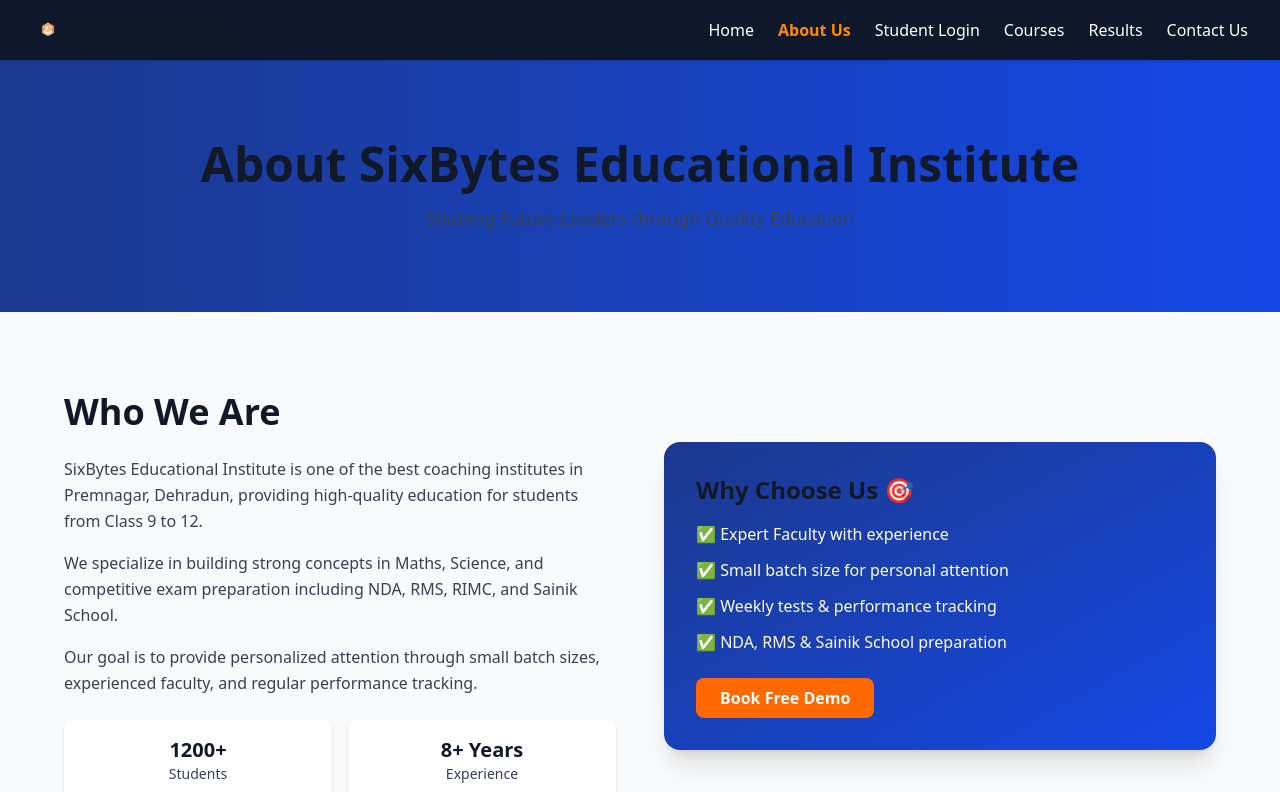
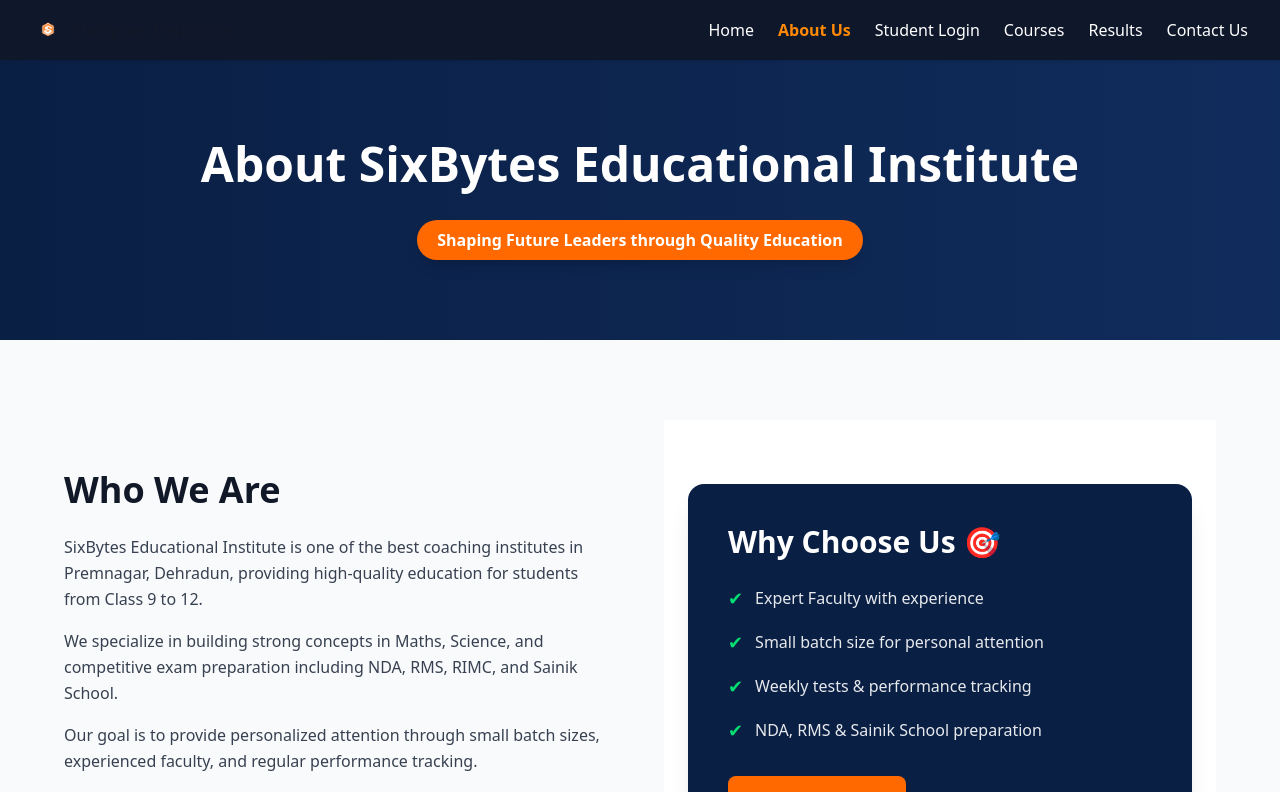
Before and after one commit to sixbytesinstitute/sixbytes-website, a Next.js app: page /about in a window 1280 px wide. Shown: the top 792 px of the page. Built offline with nearby package versions, Linux system fonts and the light colour scheme.

Commit message:
Updated Ui Design

```diff
--- a/app/about/page.tsx
+++ b/app/about/page.tsx
@@ -3,11 +3,13 @@ export default function AboutPage() {
     <main>
 
       {/* ================= HERO SECTION ================= */}
-      <section className="bg-gradient-to-r from-blue-900 to-blue-700 text-white py-20 px-6 text-center">
-        <h1 className="text-3xl md:text-5xl font-bold mb-4">
+   <section className="bg-gradient-to-r from-[#0a1f44] to-[#102c5c] py-20 px-6 text-center text-white">
+
+  <h1 className="text-3xl md:text-5xl font-bold mb-4 text-white">
     About SixBytes Educational Institute
   </h1>
-        <p className="text-white/80 text-sm md:text-lg">
+
+ <p className="inline-block bg-orange-500 text-white px-5 py-2 rounded-full text-sm md:text-base font-semibold mt-4 shadow-lg">
   Shaping Future Leaders through Quality Education
 </p>
 </section>
@@ -54,24 +56,49 @@ export default function AboutPage() {
 
 
           {/* RIGHT SIDE CARD */}
-          <div className="bg-gradient-to-br from-blue-900 to-blue-700 text-white rounded-2xl p-8 shadow-xl">
+         <section className="py-16 px-6 flex justify-center bg-white">
 
-            <h3 className="text-2xl font-semibold mb-4">
+  <div className="max-w-4xl w-full bg-[#0a1f44] rounded-2xl p-8 md:p-10 shadow-xl transition-all duration-500 hover:scale-[1.02]">
+
+    {/* Heading */}
+    <h2 className="text-2xl md:text-3xl font-bold text-white mb-6 flex items-center gap-2 animate-fadeIn">
       Why Choose Us 🎯
-            </h3>
+    </h2>
 
-            <ul className="space-y-3 text-sm md:text-base">
-              <li>✅ Expert Faculty with experience</li>
-              <li>✅ Small batch size for personal attention</li>
-              <li>✅ Weekly tests & performance tracking</li>
-              <li>✅ NDA, RMS & Sainik School preparation</li>
+    {/* Points */}
+    <ul className="space-y-4 text-white/90 text-sm md:text-base">
+
+      <li className="flex items-center gap-3 animate-slideUp">
+        <span className="text-green-400 text-lg">✔</span>
+        Expert Faculty with experience
+      </li>
+
+      <li className="flex items-center gap-3 animate-slideUp delay-100">
+        <span className="text-green-400 text-lg">✔</span>
+        Small batch size for personal attention
+      </li>
+
+      <li className="flex items-center gap-3 animate-slideUp delay-200">
+        <span className="text-green-400 text-lg">✔</span>
+        Weekly tests & performance tracking
+      </li>
+
+      <li className="flex items-center gap-3 animate-slideUp delay-300">
+        <span className="text-green-400 text-lg">✔</span>
+        NDA, RMS & Sainik School preparation
+      </li>
+
     </ul>
 
-            <button className="mt-6 bg-orange-500 hover:bg-orange-600 px-6 py-2 rounded-lg font-semibold transition">
+    {/* Button */}
+    <div className="mt-8">
+      <button className="bg-orange-500 hover:bg-orange-600 text-white px-6 py-3 rounded-lg font-semibold shadow-lg transition-all duration-300 hover:scale-105">
         Book Free Demo
       </button>
+    </div>
 
   </div>
+</section>
 
         </div>
 
--- a/app/contact/page.tsx
+++ b/app/contact/page.tsx
@@ -1,52 +1,82 @@
-export const metadata = {
-title: "Contact | SixBytes Educational Institute",
-description:
-"Contact SixBytes Educational Institute for admissions, demo classes and course information.",
-}
+export default function ContactPage() {
+  return (
+    <section className="py-20 px-6 bg-gray-50 min-h-screen">
 
-export default function Contact() {
-
-return (
-
-<div className="min-h-screen bg-gray-50 py-16 px-6">
-
-<h1 className="text-4xl font-bold text-center mb-12">
+      {/* Heading */}
+      <h1 className="text-3xl md:text-5xl font-bold text-center mb-12">
         Contact Us
       </h1>
 
-<div className="max-w-3xl mx-auto bg-white shadow-lg rounded-xl p-8">
+      <div className="max-w-6xl mx-auto grid md:grid-cols-2 gap-10">
 
-<p className="mb-4 text-lg">
-📍 Address:
-<br/>
-SixBytes Educational Institute
-<br/>
-opp Lane no. 3 Sai Vihar Shyampur Premnagar Dehradun
+        {/* LEFT SIDE - DETAILS */}
+        <div className="bg-white p-8 rounded-2xl shadow-lg">
+
+          <h2 className="text-xl font-semibold mb-6 text-gray-800">
+            Get in Touch
+          </h2>
+
+          {/* Address */}
+          <p className="mb-4 text-gray-700">
+            <strong>Address:</strong><br />
+            SixBytes Educational Institute<br />
+            Opp Lane no. 3 Sai Vihar Shyampur,<br />
+            Premnagar, Dehradun
           </p>
 
-<p className="mb-4 text-lg">
-📞 Phone:
-<br/>
+          {/* Phone */}
+          <p className="mb-4 text-gray-700">
+             <strong>Phone:</strong><br />
+            <a href="tel:+917536839760" className="text-orange-500">
               +91 7536839760
+            </a>
           </p>
 
-<p className="mb-6 text-lg">
-💬 WhatsApp:
+          {/* WhatsApp */}
+          <p className="mb-6 text-gray-700">
+            💬 <strong>WhatsApp:</strong>
           </p>
 
           <a
             href="https://wa.me/917536839760"
-className="bg-orange-500 text-white px-6 py-3 rounded hover:bg-orange-600"
+            target="_blank"
+            className="inline-block bg-green-500 hover:bg-green-600 text-white px-6 py-2 rounded-lg mb-6 transition"
           >
             Chat on WhatsApp
           </a>
+
+          {/* Instagram */}
+          <p className="mb-2 text-gray-700">
+            📸 <strong>Instagram:</strong>
+          </p>
+
+          <a
+            href="https://instagram.com/sixbytes"
+            target="_blank"
+            className="inline-block bg-gradient-to-r from-pink-500 to-orange-500 text-white px-6 py-2 rounded-lg transition hover:scale-105"
+          >
+            Follow on Instagram
+          </a>
+
+        </div>
+
+        {/* RIGHT SIDE - MAP */}
+        <div className="rounded-2xl overflow-hidden shadow-lg border">
+
+          <iframe
+            src="https://www.google.com/maps/embed?pb=!1m18!1m12!1m3!1d3443.8540051474743!2d77.9320947754021!3d30.326670274782657!2m3!1f0!2f0!3f0!3m2!1i1024!2i768!4f13.1!3m3!1m2!1s0x39092b56ccad2f27%3A0x2b0ae3d4359a4853!2sSixBytes%20Educational%20Institute!5e0!3m2!1sen!2sin!4v1774718605519!5m2!1sen!2sin"
+            width="100%"
+            height="100%"
+            className="min-h-[400px]"
+            style={{ border: 0 }}
+            allowFullScreen
+            loading="lazy"
+          ></iframe>
 
         </div>
 
       </div>
 
-
-
-)
-
+    </section>
+  );
 }
--- a/app/page.tsx
+++ b/app/page.tsx
@@ -216,59 +216,80 @@ return(
 </section>
 
 {/* RESULTS */}
+<section className="py-20 px-6 bg-gradient-to-b from-[#0a1f44] to-[#102c5c]">
 
-<section className="bg-white py-20">
-
-
-<h2 className="text-4xl font-bold text-center mb-12">
+  {/* Heading */}
+  <h2 className="text-3xl md:text-5xl font-bold text-center text-white mb-14">
    Our Top Results
   </h2>
 
-<div className="backdrop-blur-md bg-white/70 border border-white/30 p-8 rounded-2xl shadow-xl hover:scale-105 transition">
+  {/* Cards */}
+  <div className="max-w-6xl mx-auto grid md:grid-cols-2 gap-10">
 
-<motion.div
-whileHover={{scale:1.05}}
-className="bg-gray-50 p-8 rounded-xl shadow text-center"
->
+    {/* Student 1 */}
+    <div className="bg-white rounded-2xl p-8 text-center shadow-xl border border-orange-100 hover:shadow-2xl hover:scale-105 transition-all duration-500">
 
       <img
         src="/topper1.jpg"
-className="w-24 h-24 rounded-full mx-auto mb-4"
+        alt="Ishant Bisht"
+        className="w-24 h-24 mx-auto rounded-full border-4 border-orange-400 mb-4"
       />
 
-<h3 className="text-xl font-bold">Ishant Bisht</h3>
+      <h3 className="text-xl font-semibold text-gray-900">
+        Ishant Bisht
+      </h3>
 
-<p className="text-gray-600">Class 10</p>
+      <p className="text-gray-500 text-sm">
+        Class 10
+      </p>
 
-<p className="text-orange-500 text-3xl font-bold">94%</p>
+      <p className="text-4xl font-bold text-orange-500 mt-3 animate-pulse">
+        94%
+      </p>
 
-</motion.div>
+      <p className="text-gray-500 mt-2 text-sm">
+        Outstanding performance in board exams
+      </p>
 
+    </div>
 
-<motion.div
-whileHover={{scale:1.05}}
-className="bg-gray-50 p-8 rounded-xl shadow text-center"
->
+    {/* Student 2 */}
+    <div className="bg-white rounded-2xl p-8 text-center shadow-xl border border-orange-100 hover:shadow-2xl hover:scale-105 transition-all duration-500">
 
       <img
         src="/topper2.jpg"
-className="w-24 h-24 rounded-full mx-auto mb-4"
+        alt="Anshika Baluni"
+        className="w-24 h-24 mx-auto rounded-full border-4 border-orange-400 mb-4"
       />
 
-<h3 className="text-xl font-bold">Anshika Baluni</h3>
+      <h3 className="text-xl font-semibold text-gray-900">
+        Anshika Baluni
+      </h3>
 
-<p className="text-gray-600">Class 12</p>
+      <p className="text-gray-500 text-sm">
+        Class 12
+      </p>
 
-<p className="text-orange-500 text-3xl font-bold">92%</p>
+      <p className="text-4xl font-bold text-orange-500 mt-3 animate-pulse">
+        92%
+      </p>
 
-</motion.div>
+      <p className="text-gray-500 mt-2 text-sm">
+        Excellent performance in Science stream
+      </p>
 
     </div>
 
+  </div>
+
+  {/* CTA Button */}
+  <div className="text-center mt-14">
+    <button className="bg-orange-500 hover:bg-orange-600 text-white px-8 py-3 rounded-lg font-semibold shadow-lg transition-all duration-300 hover:scale-110">
+      Join Our Success Batch
+    </button>
+  </div>
+
 </section>
-<div className="backdrop-blur-md bg-white/70 border border-white/30 p-8 rounded-2xl shadow-xl hover:scale-105 transition"></div>
-
-
 
 <section className="py-20 bg-gray-50">
 
```
Lines whose indentation alone changed are shown as unchanged.
